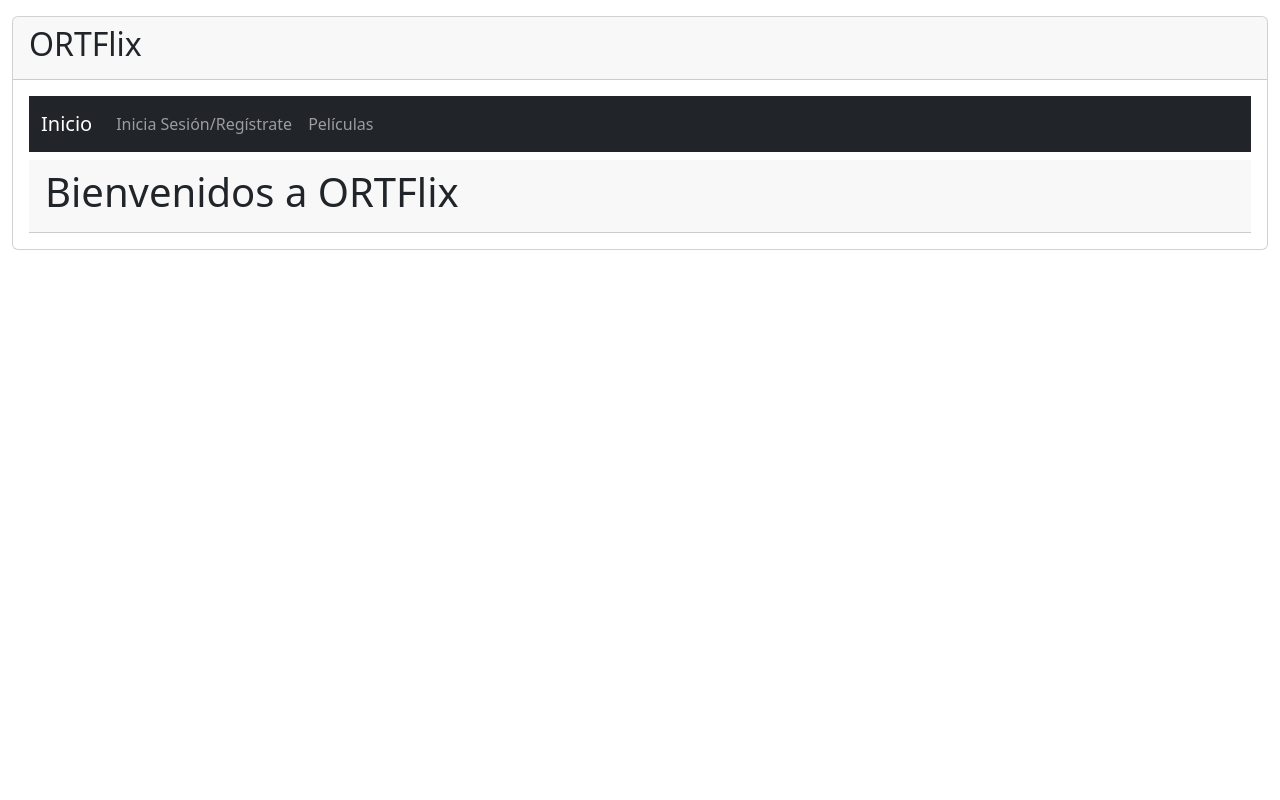
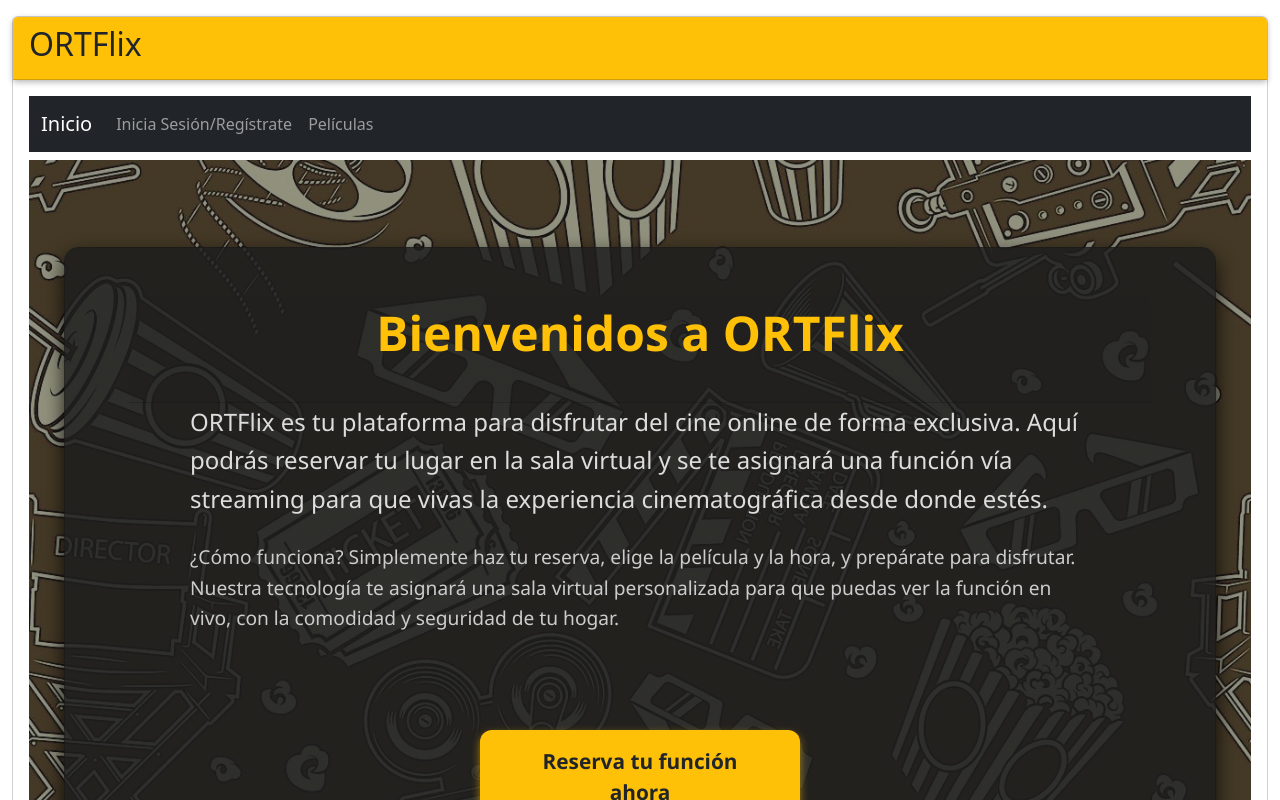
Before and after one commit to FDC248150/ProyectoTP2-PNT2, a Vue app: page /Inicio in a window 1280 px wide. Shown: the top 800 px of the page. Built offline with nearby package versions, Linux system fonts and the light colour scheme.

Commit message:
agrego configuraciones2 / estilos

```diff
--- a/package.json
+++ b/package.json
@@ -10,6 +10,7 @@
     "preview": "vite preview"
   },
   "dependencies": {
+    "axios": "^1.10.0",
     "bootstrap": "^5.3.6",
     "vue": "^3.5.13",
     "vue-router": "^4.5.1"
--- a/src/App.vue
+++ b/src/App.vue
@@ -48,6 +48,16 @@ export default {
   }
 }
 </script>
+
 <style scoped>
-
+  .card-header {
+  background-color: #ffc107;
+  color: #212529;
+  border-top-left-radius: 10px;
+  border-top-right-radius: 10px;
+  font-weight: 700;
+  font-size: 1.8rem;
+  text-align: left;
+  box-shadow: 0 2px 6px rgba(0, 0, 0, 0.3);
+}
 </style>
--- a/src/components/Inicio.vue
+++ b/src/components/Inicio.vue
@@ -1,7 +1,144 @@
+<template>
+  <section>
+    <div class="container card">
+      <header class="card-header">
+        <h1>Bienvenidos a ORTFlix</h1>
+      </header>
+      <p class="intro-text">
+        ORTFlix es tu plataforma para disfrutar del cine online de forma exclusiva. Aquí podrás reservar tu lugar en la sala virtual y se te asignará una función vía streaming para que vivas la experiencia cinematográfica desde donde estés.
+      </p>
+      <p class="info-text">
+        ¿Cómo funciona? Simplemente haz tu reserva, elige la película y la hora, y prepárate para disfrutar. Nuestra tecnología te asignará una sala virtual personalizada para que puedas ver la función en vivo, con la comodidad y seguridad de tu hogar.
+      </p>
+      <RouterLink to="/FormularioLogin" class="btn mt-5">
+        Reserva tu función ahora
+      </RouterLink>
 
-<template>
-      <header class="card-header">
-            <h1>Bienvenidos a ORTFlix</h1>
-      </header>
+    </div>
+  </section>
+</template>
 
-</template>
+<style scoped>
+  section {
+    display: flex;
+    align-items: center;
+    justify-content: center;
+    background:
+      linear-gradient(to right top, rgba(36, 36, 36, 0.5), rgba(36, 36, 36, 0.5)),
+      url('/FondoRegistro.jpg');
+    background-repeat: no-repeat;
+    background-size: cover;
+    background-attachment: fixed;
+    background-position: center;
+    min-height: 100vh;
+    padding: 2rem;
+  }
+
+  * {
+    box-sizing: border-box;
+    margin: 0;
+    padding: 0;
+    font-family: 'Segoe UI', Tahoma, Geneva, Verdana, sans-serif;
+  }
+
+  body.bg-dark {
+    background-color: #121212;
+    color: #f5f5f5;
+    min-height: 100vh;
+  }
+
+  .container {
+    width: 90vw;
+    max-width: 1200px;
+    margin: 0 auto;
+    padding: 3rem 2rem;
+  }
+
+  .card {
+    background-color: rgba(30, 30, 30, 0.85);
+    border-radius: 15px;
+    box-shadow: 0 8px 20px rgba(0,0,0,0.8);
+    padding: 3rem 4rem;
+    color: #f5f5f5;
+    text-align: left;
+    line-height: 1.6;
+  }
+
+  .card-header h1 {
+    font-weight: 900;
+    color: #ffc107;
+    margin-bottom: 2rem;
+    font-size: 3rem;
+    text-align: center;
+  }
+
+  .intro-text {
+    font-size: 1.5rem;
+    margin-bottom: 1.5rem;
+    color: #ddd;
+    max-width: 900px;
+    margin-left: auto;
+    margin-right: auto;
+  }
+
+  .info-text {
+    font-size: 1.2rem;
+    margin-bottom: 3rem;
+    color: #ccc;
+    max-width: 900px;
+    margin-left: auto;
+    margin-right: auto;
+  }
+
+  .btn {
+    display: inline-block;
+    font-weight: 700;
+    color: #212529;
+    background-color: #ffc107;
+    border: none;
+    padding: 1rem 2rem;
+    font-size: 1.3rem;
+    border-radius: 12px;
+    cursor: pointer;
+    transition: background-color 0.3s ease, color 0.3s ease;
+    width: auto;
+    max-width: none;
+    margin: 0 auto;
+    text-align: center;
+    box-shadow: 0 4px 8px rgba(255, 193, 7, 0.6);
+    display: block;
+    max-width: 320px;
+  }
+
+  .btn:hover {
+    background-color: #e0a800;
+    color: #fff;
+    box-shadow: 0 6px 12px rgba(224, 168, 0, 0.8);
+  }
+
+  .mt-5 {
+    margin-top: 3rem;
+  }
+
+  /* Responsive para móviles */
+  @media (max-width: 767px) {
+    .card {
+      padding: 2rem 1.5rem;
+      text-align: center;
+    }
+    .intro-text, .info-text {
+      font-size: 1.2rem;
+      max-width: 100%;
+      margin-left: 0;
+      margin-right: 0;
+    }
+    .card-header h1 {
+      font-size: 2.2rem;
+    }
+    .btn {
+      font-size: 1.1rem;
+      padding: 0.85rem 1.5rem;
+      max-width: 100%;
+    }
+  }
+</style>
--- a/src/components/Peliculas.vue
+++ b/src/components/Peliculas.vue
@@ -1,4 +1,4 @@
-<script setup>
+<!--<script setup>
   // Importamos la librería Axios para hacer peticiones HTTP
 </script>
 
@@ -10,15 +10,152 @@
 
   <div>
 
-    <ul>          <!-- mysql -->
+    <ul>          mysql
       <li v-for="pelicula in peliculas" :key="pelicula.id">
         {{ pelicula.titulo }} - {{ pelicula.genero }}
       </li>
     </ul>
+  </div>-->
+
+  <!--descomentar lo de arriba, cuando se utilice la API_KEY responsiva desde el backend-->
+
+  <template>
+  <div class="peliculas-container">
+    <div
+      v-for="(pelicula, index) in peliculas"
+      :key="index"
+      class="peliculaItem fade-up"
+    >
+      <img
+        class="imgAclamada"
+        :src="pelicula.url_poster"
+        :alt="pelicula.titulo"
+        loading="lazy"
+      />
+      <p class="tituloPelicula">{{ pelicula.titulo }}</p>
+    </div>
   </div>
-
+  <footer>
+      Derechos reservados
+      <a href="https://www.themoviedb.org" target="_blank" rel="noopener noreferrer">
+          <img src="https://www.themoviedb.org/assets/2/v4/logos/v2/blue_long_2-9665a76b1ae401a510ec1e0ca40ddcb3b0cfe45f1d51b77a308fea0845885648.svg" alt="Logo TMDB" />
+      </a>
+  </footer>
 </template>
 
+<script>
+export default {
+  name: 'PeliculasList',
+  data() {
+    return {
+      peliculas: [
+        {
+          titulo: "The Shawshank Redemption",
+          url_poster: "https://image.tmdb.org/t/p/w500//9cqNxx0GxF0bflZmeSMuL5tnGzr.jpg"
+        },
+        {
+          titulo: "The Godfather",
+          url_poster: "https://image.tmdb.org/t/p/w500//3bhkrj58Vtu7enYsRolD1fZdja1.jpg"
+        },
+        {
+          titulo: "The Godfather Part II",
+          url_poster: "https://image.tmdb.org/t/p/w500//hek3koDUyRQk7FIhPXsa6mT2Zc3.jpg"
+        },
+        {
+          titulo: "Schindler's List",
+          url_poster: "https://image.tmdb.org/t/p/w500//sF1U4EUQS8YHUYjNl3pMGNIQyr0.jpg"
+        },
+        {
+          titulo: "12 Angry Men",
+          url_poster: "https://image.tmdb.org/t/p/w500//ow3wq89wM8qd5X7hWKxiRfsFf9C.jpg"
+        },
+        {
+          titulo: "Spirited Away",
+          url_poster: "https://image.tmdb.org/t/p/w500//39wmItIWsg5sZMyRUHLkWBcuVCM.jpg"
+        },
+        {
+          titulo: "Dilwale Dulhania Le Jayenge",
+          url_poster: "https://image.tmdb.org/t/p/w500//lfRkUr7DYdHldAqi3PwdQGBRBPM.jpg"
+        },
+        {
+          titulo: "The Dark Knight",
+          url_poster: "https://image.tmdb.org/t/p/w500//qJ2tW6WMUDux911r6m7haRef0WH.jpg"
+        },
+        {
+          titulo: "Parasite",
+          url_poster: "https://image.tmdb.org/t/p/w500//7IiTTgloJzvGI1TAYymCfbfl3vT.jpg"
+        },
+        {
+          titulo: "The Green Mile",
+          url_poster: "https://image.tmdb.org/t/p/w500//8VG8fDNiy50H4FedGwdSVUPoaJe.jpg"
+        },
+        {
+          titulo: "Your Name.",
+          url_poster: "https://image.tmdb.org/t/p/w500//q719jXXEzOoYaps6babgKnONONX.jpg"
+        },
+        {
+          titulo: "Pulp Fiction",
+          url_poster: "https://image.tmdb.org/t/p/w500//d5iIlFn5s0ImszYzBPb8JPIfbXD.jpg"
+        },
+        {
+          titulo: "The Lord of the Rings: The Return of the King",
+          url_poster: "https://image.tmdb.org/t/p/w500//rCzpDGLbOoPwLjy3OAm5NUPOTrC.jpg"
+        },
+        {
+          titulo: "Forrest Gump",
+          url_poster: "https://image.tmdb.org/t/p/w500//arw2vcBveWOVZr6pxd9XTd1TdQa.jpg"
+        },
+        {
+          titulo: "The Good, the Bad and the Ugly",
+          url_poster: "https://image.tmdb.org/t/p/w500//bX2xnavhMYjWDoZp1VM6VnU1xwe.jpg"
+        },
+        {
+          titulo: "GoodFellas",
+          url_poster: "https://image.tmdb.org/t/p/w500//aKuFiU82s5ISJpGZp7YkIr3kCUd.jpg"
+        },
+        {
+          titulo: "Grave of the Fireflies",
+          url_poster: "https://image.tmdb.org/t/p/w500//k9tv1rXZbOhH7eiCk378x61kNQ1.jpg"
+        },
+        {
+          titulo: "Seven Samurai",
+          url_poster: "https://image.tmdb.org/t/p/w500//8OKmBV5BUFzmozIC3pPWKHy17kx.jpg"
+        },
+      ]
+    }
+  }
+}
+</script>
+
 <style scoped>
+.peliculas-container {
+  display: flex;
+  flex-wrap: wrap;
+  gap: 1rem;
+  justify-content: center;
+}
 
+.peliculaItem {
+  width: 150px;
+  text-align: center;
+  cursor: pointer;
+  transition: transform 0.3s ease;
+}
+
+.peliculaItem:hover {
+  transform: scale(1.05);
+}
+
+.imgAclamada {
+  width: 100%;
+  border-radius: 8px;
+  box-shadow: 0 4px 8px rgba(0,0,0,0.3);
+}
+
+.tituloPelicula {
+  margin-top: 0.5rem;
+  font-weight: 600;
+  color: #fff;
+  font-size: 0.9rem;
+}
 </style>
```
Also changed, not shown: 2 other files (tests, documents, lock files or other folders).
